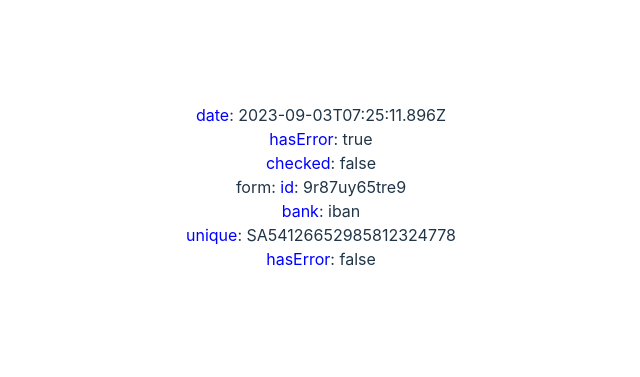
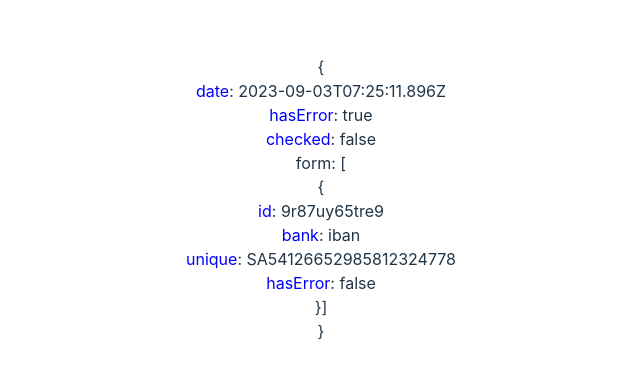
Before and after one commit to Dave86dev/jsonsurfer, a React (Vite) app: page / in a window 1280 px wide. Shown: the part 201-578 px from the top of the page, without its empty margins (319-959 px from the left). Built offline with nearby package versions, Linux system fonts and the light colour scheme.

Commit message:
feat: Complex data types symbols added. Still a mess

```diff
--- a/src/components/JsonRender/JsonRender.jsx
+++ b/src/components/JsonRender/JsonRender.jsx
@@ -17,15 +17,19 @@ export const JsonRender = ({ json }) => {
         //Arrays loop
         return (
           <span>
+            [<br />
             {json.map((item, index) => (
               <span key={index}>{renderData(item, depth + 1)}</span>
             ))}
+            <span>]</span>
           </span>
         )
       } else {
         //Objects loop
         return (
           <span>
+            {"{"}
+            <br />
             {Object.entries(json).map(([key, val], index) => {
               return (
                 <span key={key}>
@@ -39,6 +43,7 @@ export const JsonRender = ({ json }) => {
                 </span>
               )
             })}
+            {"}"}
           </span>
         )
       }
```
